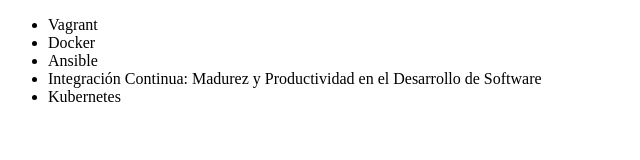
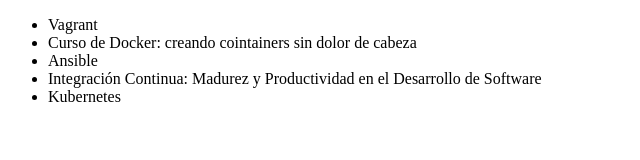
Before and after one commit to AxayacatlS/curso-git, a plain HTML site: page index.html in a window 1280 px wide. Shown: the whole page, without its empty margins (0-640 px from the left). Drawn offline with Linux system fonts and the light colour scheme.

Commit message:
Actualizando nombre de Docker

```diff
--- a/index.html
+++ b/index.html
@@ -7,7 +7,7 @@
     <body>
         <ul>
             <li>Vagrant</li>
-            <li>Docker</li>
+            <li>Curso de Docker: creando cointainers sin dolor de cabeza</li>
             <li>Ansible</li>
             <li>Integración Continua: Madurez y Productividad en el Desarrollo de Software</li>
             <li>Kubernetes</li>
```
